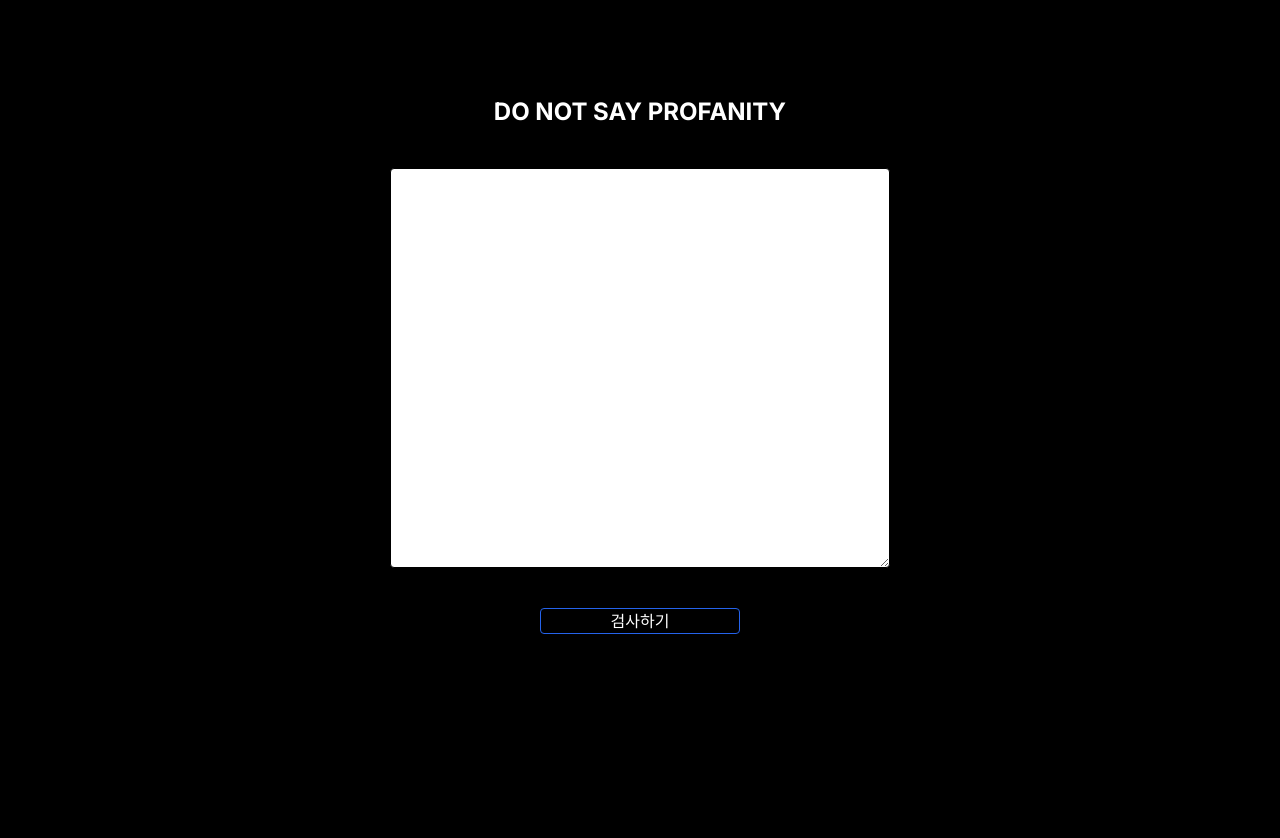
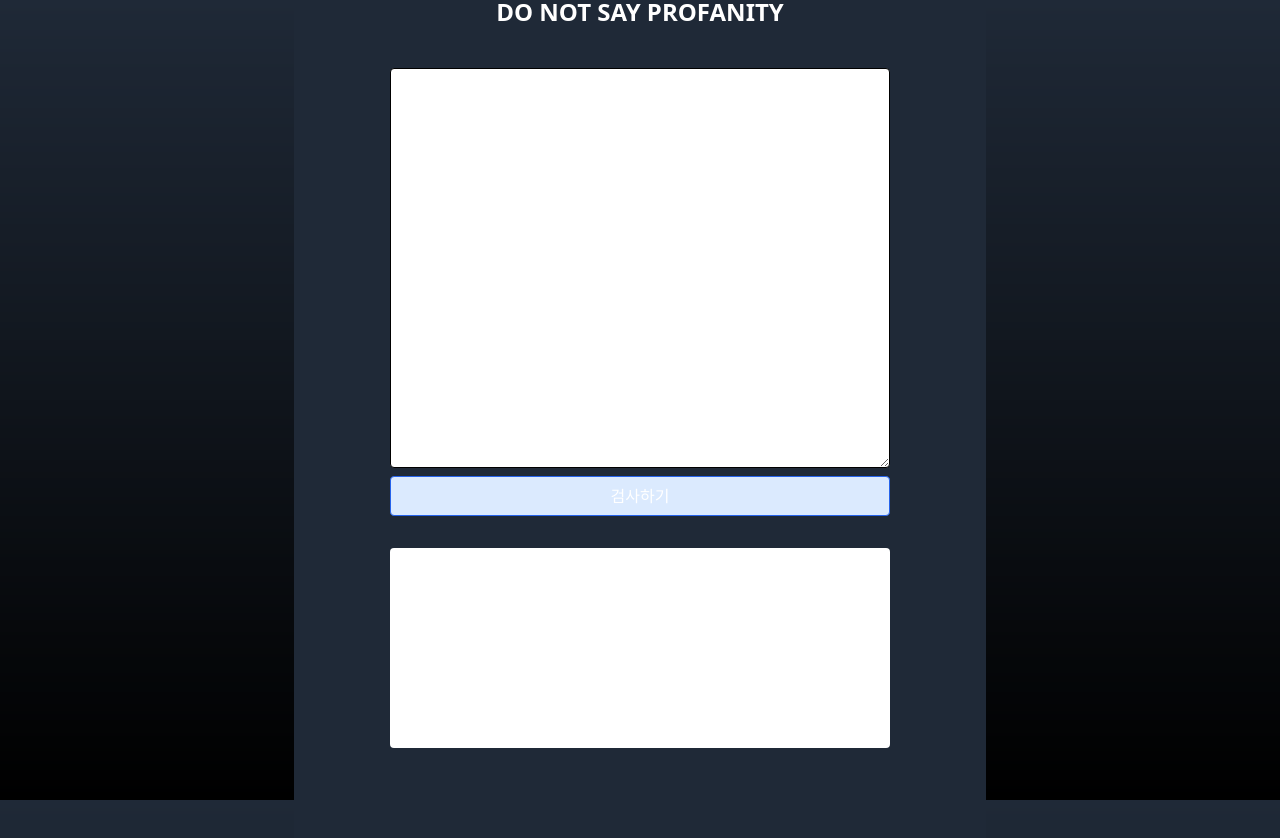
Before and after one commit to shinwonse/do-not-say-profanity, a Next.js app: page / in a window 1280 px wide. Shown: the top 838 px of the page. Built offline with nearby package versions, Linux system fonts and the light colour scheme.

Commit message:
profanity filtering 개선

```diff
--- a/package.json
+++ b/package.json
@@ -11,6 +11,7 @@
   "dependencies": {
     "@types/axios": "^0.14.0",
     "axios": "^1.4.0",
+    "classnames": "^2.3.2",
     "googleapis": "^118.0.0",
     "next": "13.4.4",
     "perspective-api-client": "^3.1.0",
--- a/src/app/layout.tsx
+++ b/src/app/layout.tsx
@@ -1,5 +1,6 @@
 import './globals.css';
 
+import classNames from 'classnames';
 import { Inter } from 'next/font/google';
 import { ReactNode } from 'react';
 
@@ -13,7 +14,15 @@ export const metadata = {
 export default function RootLayout({ children }: { children: ReactNode }) {
   return (
     <html lang="en">
-      <body className={inter.className}>{children}</body>
+      <body
+        className={
+          (classNames(inter.className),
+          'flex flex-col items-center justify-center bg-gray-800')
+        }
+        style={{ height: '100dvh' }}
+      >
+        {children}
+      </body>
     </html>
   );
 }
--- a/src/app/page.tsx
+++ b/src/app/page.tsx
@@ -3,9 +3,18 @@
 import axios from 'axios';
 import { ChangeEvent, useState } from 'react';
 
+const PROFANITY_CRITERIA = 0.5;
+const ATTRIBUTES = [
+  'TOXICITY',
+  'SEVERE_TOXICITY',
+  'IDENTITY_ATTACK',
+  'INSULT',
+  'PROFANITY',
+  'THREAT',
+];
+
 const analyzeToxicity = async (text: string) => {
-  const API_KEY = 'AIzaSyD0FLOo9XEbmrcjAzI8cC98g-VwoTwASDI';
-  const url = `https://commentanalyzer.googleapis.com/v1alpha1/comments:analyze?key=${API_KEY}`;
+  const url = `https://commentanalyzer.googleapis.com/v1alpha1/comments:analyze?key=${process.env.NEXT_PUBLIC_PERSPECTIVE_API_KEY}`;
 
   const request = {
     comment: { text },
@@ -23,12 +32,18 @@ const analyzeToxicity = async (text: string) => {
   try {
     const response = await axios.post(url, request);
     const data = Object.values(response.data.attributeScores);
-    return data.map((item) => [
-      // @ts-ignore
-      response.data.attributeScores,
-      // @ts-ignore
-      item.summaryScore.value,
-    ]);
+    return (
+      data
+        // eslint-disable-next-line array-callback-return,consistent-return
+        .map((item, idx) => {
+          // @ts-ignore
+          if (item.summaryScore.value > PROFANITY_CRITERIA) {
+            // @ts-ignore
+            return [ATTRIBUTES[idx], item.summaryScore.value];
+          }
+        })
+        .filter((item) => item !== undefined)
+    );
   } catch (error) {
     // eslint-disable-next-line no-console
     return console.error('Error analyzing toxicity:', error);
@@ -37,44 +52,52 @@ const analyzeToxicity = async (text: string) => {
 
 export default function Home() {
   const [input, setInput] = useState('');
+  const [result, setResult] = useState<any[]>([]); // [ [ { TOXICITY: { summaryScore: { value: 0.5 } } }, 0.5 ]
 
-  const handleChange = (e: ChangeEvent<HTMLTextAreaElement>) => {
+  const handleChange = (e: ChangeEvent<HTMLTextAreaElement>) =>
     setInput(e.target.value);
-  };
-  // eslint-disable-next-line array-callback-return,consistent-return
+
+  // eslint-disable-next-line consistent-return
   const onSubmit = async () => {
-    let flag = false;
     const results = await analyzeToxicity(input);
-    // eslint-disable-next-line array-callback-return,consistent-return
-    results?.map((result, idx) => {
-      if (result[1] > 0.6) {
-        flag = true;
-        // eslint-disable-next-line no-alert
-        return alert(
-          `😡${Object.keys(result[0])[idx]}: ${
-            result[1]
-          } 로 비속어 및 욕설로 분류되었습니다.😡`
-        );
-      }
-    });
-    // eslint-disable-next-line no-alert
-    if (!flag) return alert('😇비속어 및 욕설이 없습니다.😇');
+    // @ts-ignore
+    setResult(results);
   };
 
   return (
-    <main className="flex min-h-[1000px] flex-col items-center p-24">
-      <h1 className="font-bold text-2xl mb-10">DO NOT SAY PROFANITY</h1>
+    <main className="flex min-h-[1000px] flex-col items-center p-24 bg-gray-800">
+      <h1 className="font-bold text-2xl mb-10 text-white">
+        DO NOT SAY PROFANITY
+      </h1>
       <textarea
         className="rounded w-[500px] text-black border border-black h-[400px] p-5"
         onChange={handleChange}
       />
       <button
-        className="border border-blue-600 rounded w-[200px] mt-10"
+        className="border border-blue-600 bg-blue-100 rounded w-[500px] h-10 mt-2"
         onClick={onSubmit}
         type="button"
       >
         검사하기
       </button>
+      <div className="p-5 bg-white w-full rounded mt-8 min-h-[200px]">
+        {result.length ? (
+          <div>
+            {result.map((item, idx) => {
+              return (
+                // eslint-disable-next-line react/no-array-index-key
+                <div key={idx}>
+                  <span>
+                    {item[0]} : {item[1]}
+                  </span>
+                </div>
+              );
+            })}
+          </div>
+        ) : (
+          <div>욕설이 감지되지 않았습니다.</div>
+        )}
+      </div>
     </main>
   );
 }
```
Also changed, not shown: .eslintrc.json, 2 other files (tests, documents, lock files or other folders).
